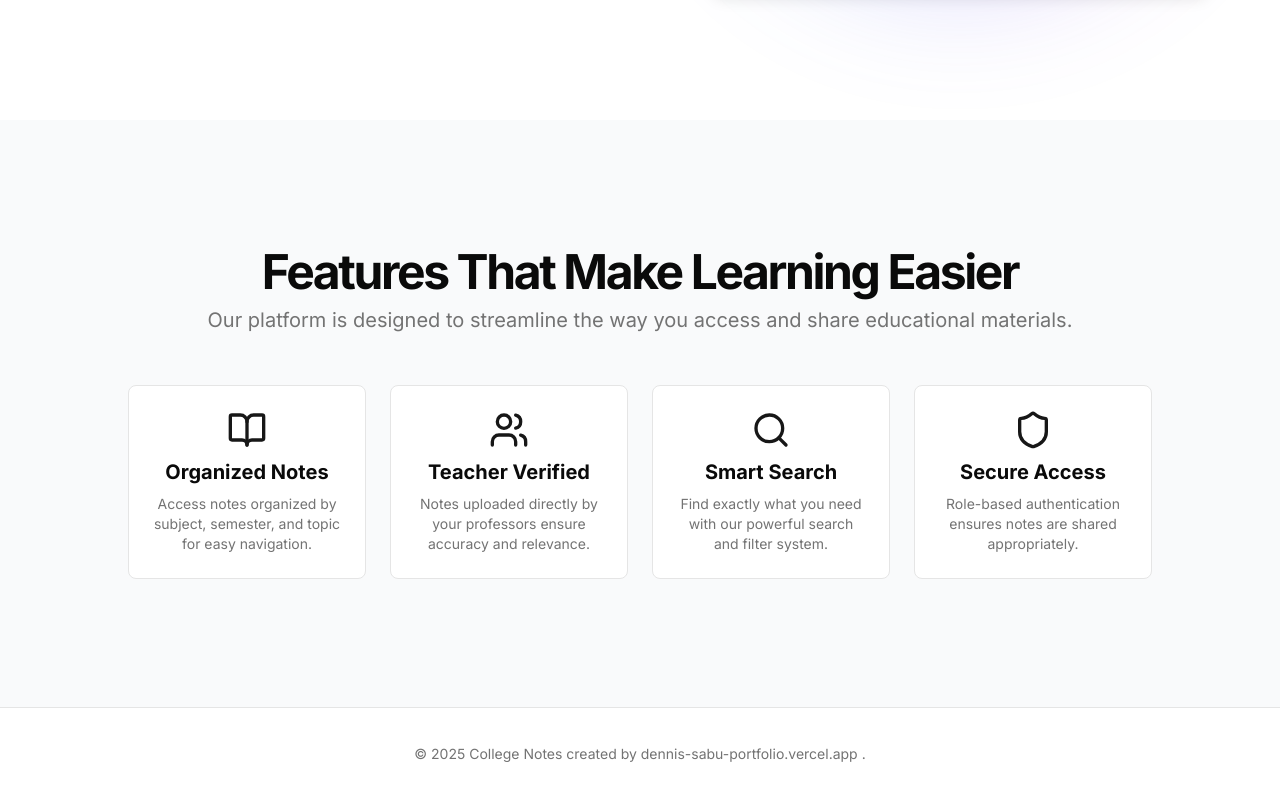
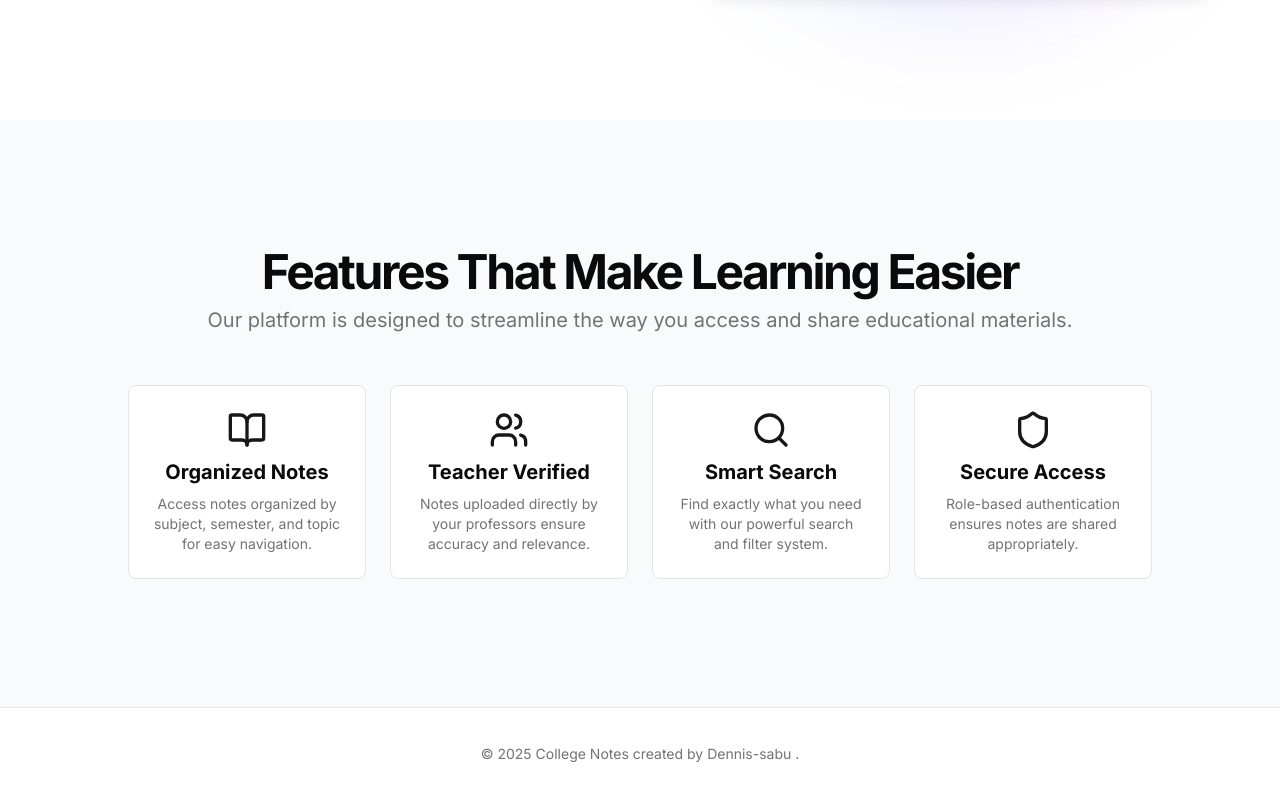
Before and after one commit to dennis-sabu/college-notes-app, a Next.js app: page / in a window 1280 px wide. Shown: the part 701-1501 px from the top of the page. Built offline with nearby package versions, Linux system fonts and the light colour scheme.

Commit message:
corrected spelling

```diff
--- a/app/page.tsx
+++ b/app/page.tsx
@@ -32,7 +32,7 @@ export default function Home() {
       <footer className="border-t py-6 md:py-8">
         <div className="container flex flex-col items-center justify-center gap-4 md:flex-row md:gap-8">
           <p className="text-center text-sm leading-loose text-muted-foreground md:text-left">
-            © {new Date().getFullYear()} College Notes created by{" dennis-sabu-portfolio.vercel.app"} .
+            © {new Date().getFullYear()} College Notes created by{" Dennis-sabu"} .
           </p>
         </div>
       </footer>
```
